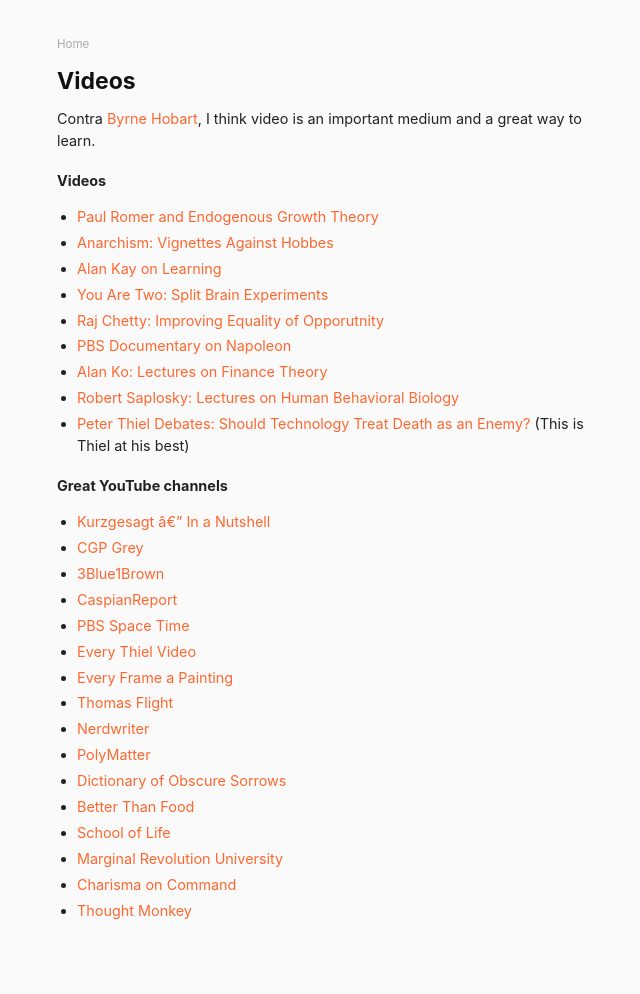
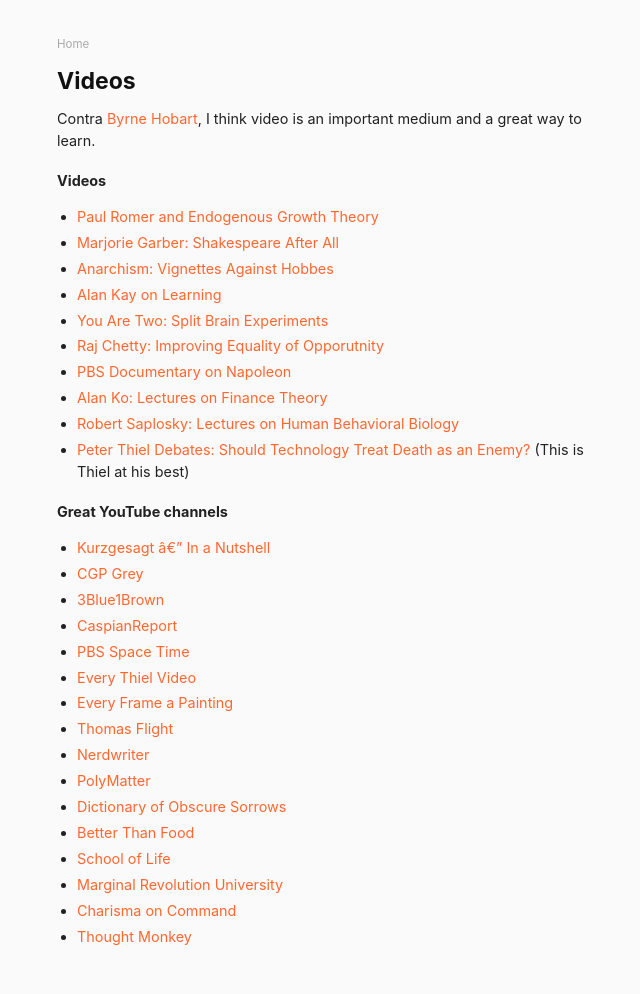
Before and after one commit to danschlz/danschulz.github.io, a Jekyll site: the page built from videos.md, in a window 1280 px wide. Shown: the whole page, without its empty margins (303-943 px from the left). Built offline with Jekyll 4.4.1, drawn with Linux system fonts in a browser that asks for light colours; before the commit the page ends 968 px from its top, so only the background shows below that.

Commit message:
Update videos.md

```diff
--- a/videos.md
+++ b/videos.md
@@ -8,6 +8,7 @@ Contra [Byrne Hobart](https://medium.com/@byrnehobart/read-2c3d4fba90ab), I thin
 
 ### Videos
 * [Paul Romer and Endogenous Growth Theory](https://www.youtube.com/watch?v=NxqNRnxUd7E&list=PL84TZvatkf54lki_SeHB-KzqV8ZIaLi7R)
+* [Marjorie Garber: Shakespeare After All](https://www.youtube.com/playlist?list=PLw4-Fp0S2dJZxt7cIjyX7tj8IqmyQighi)
 * [Anarchism: Vignettes Against Hobbes](https://www.youtube.com/watch?v=wcMyJ3BgM1k)
 * [Alan Kay on Learning](https://www.youtube.com/watch?v=50L44hEtVos&list=FLR5OhzKy6ZkaNfkZnNrJObA)
 * [You Are Two: Split Brain Experiments](https://www.youtube.com/watch?v=wfYbgdo8e-8&list=FLR5OhzKy6ZkaNfkZnNrJObA)
```
